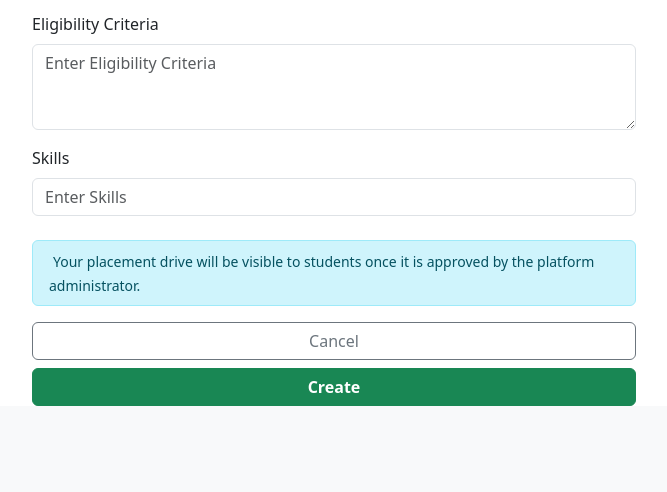
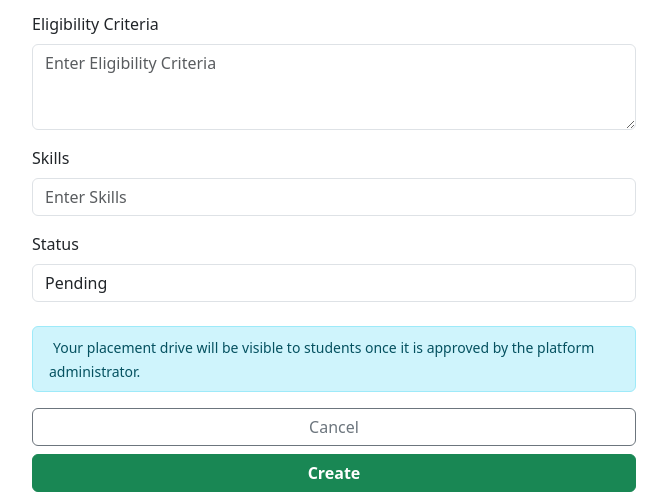
Before and after one commit to 24f2002578/Placement-Portal-Application, a Flask app: template templates/drive.html in a window 1280 px wide. Shown: the part 860-1352 px from the top of the page, without its empty margins (294-961 px from the left). Before the commit the page ends 1266 px from the top, so only its background shows below. Run offline with Flask 3, Linux system fonts and the light colour scheme; the template is opened without the code that fills it, so the values that code supplies are empty.

Commit message:
Milestone-PPA Placement-Tracking

```diff
--- a/templates/drive.html
+++ b/templates/drive.html
@@ -60,11 +60,18 @@
             <label for="skills" class="form-label">Skills</label>
             <input type="text" class="form-control" id="skills" name="skills" placeholder="Enter Skills">
         </div>
+        <div class="mb-3">
+            <label for="status" class="form-label">Status</label>
+            <select class="form-control" id="status" name="status" required>
+                <option value="Pending">Pending</option>
+                <option value="Open">Open</option>
+                <option value="Closed">Closed</option>
+            </select>
+        </div>
         <div class="mt-4 alert alert-info py-2">
             <small><i class="bi bi-info-circle me-1"></i> Your placement drive will be visible to students once it is
                 approved by the platform administrator.</small>
         </div>
-
         <div class="d-grid gap-2">
             <a href="{{ url_for('home') }}" class="btn btn-outline-secondary">Cancel</a>
             <button type="submit" class="btn btn-success px-4 fw-bold">Create</button>
```
